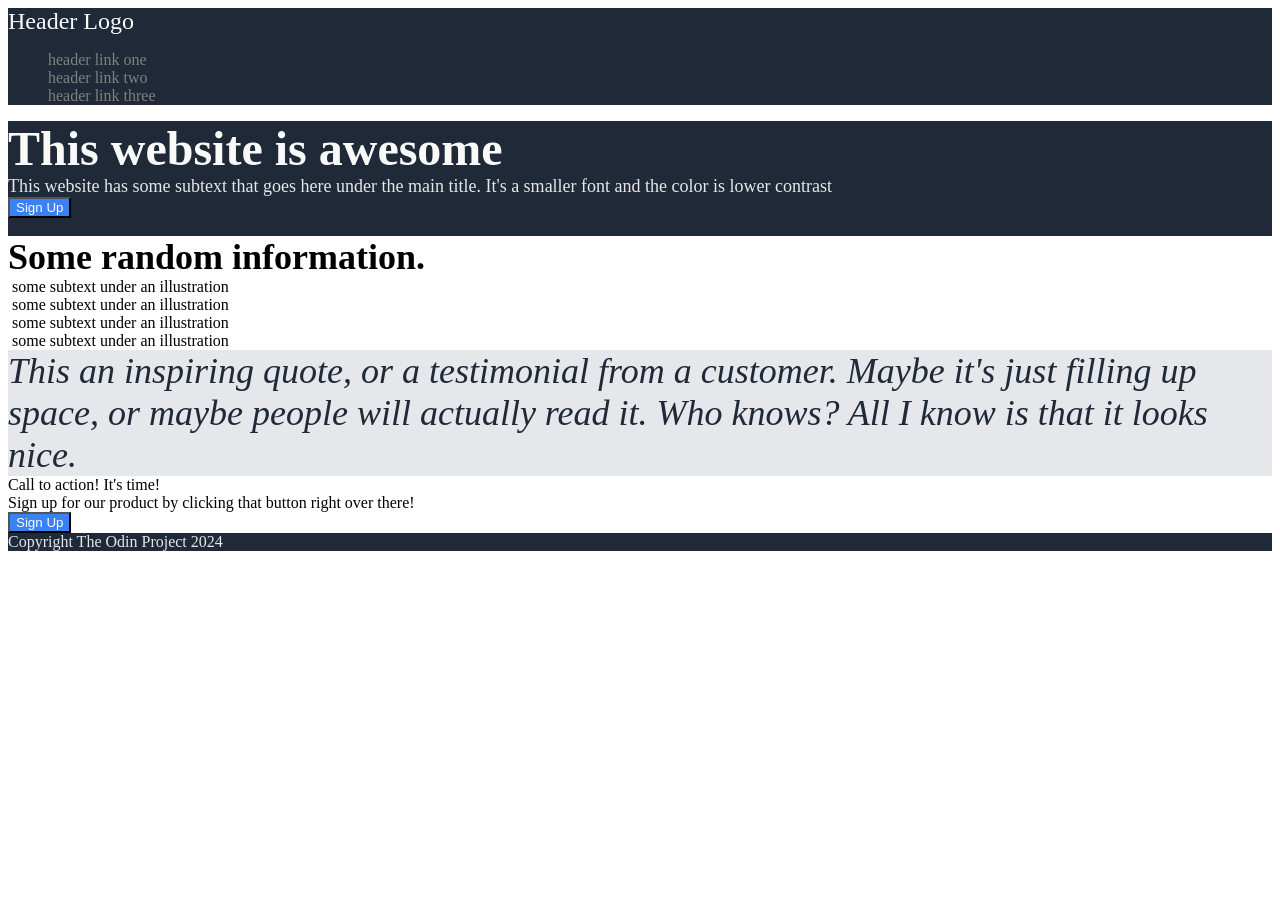
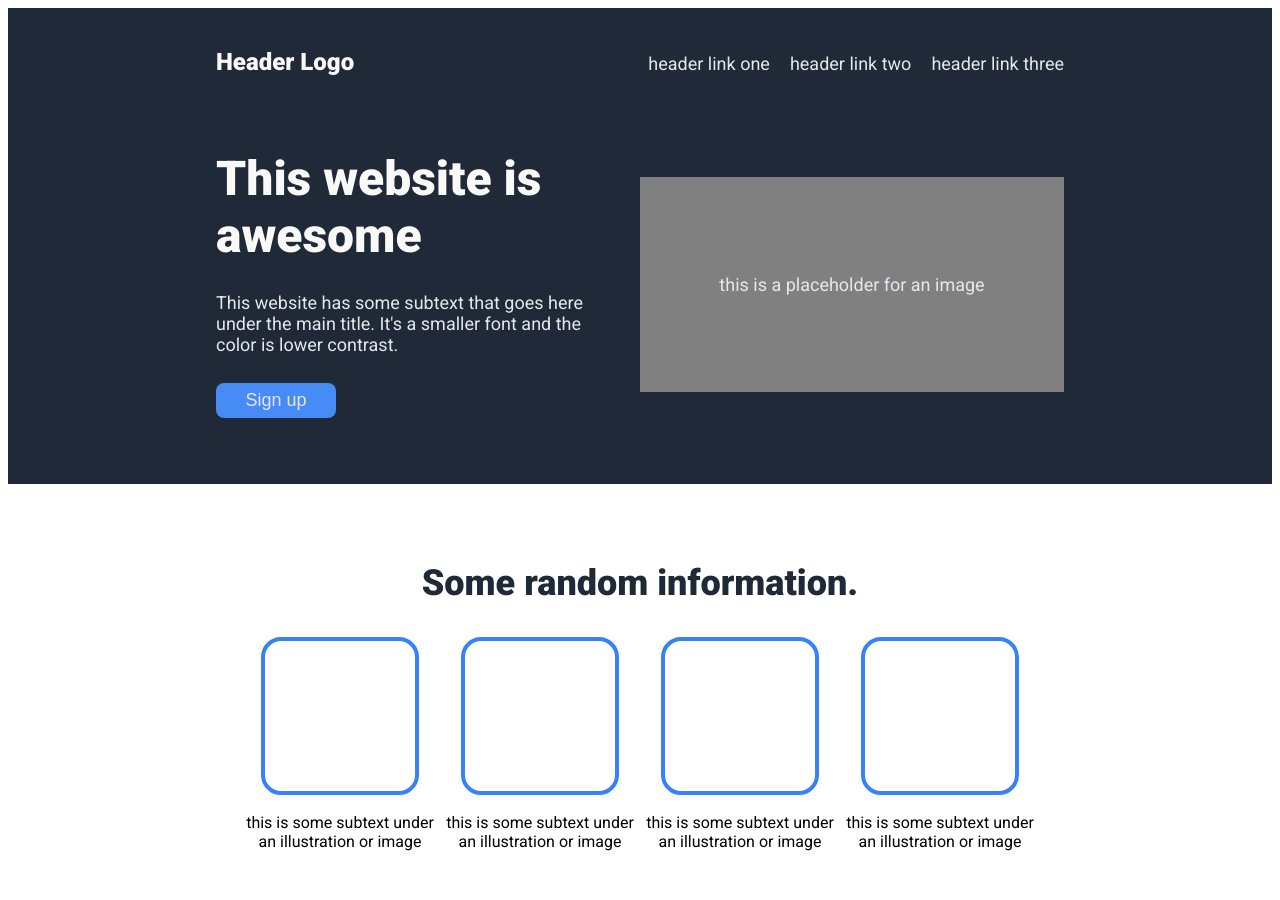
Before and after one commit to anlegi/odin-css-ex, a plain HTML site: page landing-page/index.html in a window 1280 px wide. Shown: the top 900 px of the page. Before the commit the page ends 800 px from the top, so only its background shows below. Drawn offline with Linux system fonts and the light colour scheme.

Commit message:
Add css for landing page

```diff
--- a/landing-page/index.html
+++ b/landing-page/index.html
@@ -6,63 +6,81 @@
     <link rel="stylesheet" href="style.css">
   </head>
   <body>
-    <div class="header">
-      <div class="logo">Header Logo</div>
-      <div class="header-right">
+    <body>
+      <header>
+          <div class="nav">
+              <div class="left">
+                  <p class="logo">Header Logo</p>
+              </div>
+              <div class="right">
                   <ul>
-          <li><a href="#" class="link-one">header link one</a></li>
-          <li><a href="#" class="link-two">header link two</a></li>
-          <li><a href="#" class="link-three">header link three</a></li>
+                      <li><a href="#">header link one</a></li>
+                      <li><a href="#">header link two</a></li>
+                      <li><a href="#">header link three</a></li>
                   </ul>
               </div>
           </div>
-    <div class="container-1">
-      <div class="text-left">
-        <div class="title">This website is awesome</div>
-        <div class="text">This website has some subtext that goes here under the main title. It's a smaller font and the color is lower contrast</div>
-        <button>Sign Up</button>
+
+          <div class="banner">
+              <div class="left">
+                  <h1 class="title">This website is awesome</h1>
+                  <p class="subtext">This website has some subtext that goes here under the main title. It's a smaller
+                      font and the
+                      color is lower contrast.</p>
+                  <button class="subtext">Sign up</button>
               </div>
-      <div class="text-right">
-        <img src="#" alt="">
-      </div>
-    </div>
-    <div class="container-2">
-      <div class="title-info">Some random information.</div>
-      <div class="cards">
-        <div class="card">
-          <img src="" alt="">
-          some subtext under an illustration
-        </div>
-        <div class="card">
-          <img src="" alt="">
-          some subtext under an illustration
-        </div>
-        <div class="card">
-          <img src="" alt="">
-          some subtext under an illustration
-        </div>
-        <div class="card">
-          <img src="" alt="">
-          some subtext under an illustration
+              <div class="right">
+                  <div class="image">
+                      <p class="subtext">this is a placeholder for an image</p>
                   </div>
               </div>
           </div>
-    <div class="container-3">
-      <div class="quote">This an inspiring quote, or a testimonial from a customer. Maybe it's just filling up space, or maybe people will actually read it. Who knows? All I know is that it looks nice.</div>
+      </header>
+
+      <main>
+          <h2>Some random information.</h2>
+          <div class="card-container">
+              <div class="card">
+                  <div class="card-text"></div>
+                  <p>this is some subtext under an illustration or image</p>
               </div>
-    <div class="container-4">
-      <div class="inside-blue">
-        <div class="inside-blue-text">
-          Call to action! It's time!
+
+              <div class="card">
+                  <div class="card-text"></div>
+                  <p>this is some subtext under an illustration or image</p>
               </div>
-        <div class="blue-sub-text">Sign up for our product by clicking that button right over there!</div>
-        <div class="button-sign-up"><button>Sign Up</button></div>
+
+              <div class="card">
+                  <div class="card-text"></div>
+                  <p>this is some subtext under an illustration or image</p>
+              </div>
+
+              <div class="card">
+                  <div class="card-text"></div>
+                  <p>this is some subtext under an illustration or image</p>
               </div>
           </div>
-    <div class="footer">
-      <div class="copyright">
-        Copyright The Odin Project 2024
+      </main>
+      <div class="quote">
+          <em>This is an inspiring quote, or a testimonial from a customer.
+              Maybe it's just filling up space, or maybe people will actually read it. Who knows? All I know is that it
+              looks nice.</em>
+          <p>- Thor, God of Thunder</p>
+      </div>
+
+      <div class="sign-up">
+          <div class="container">
+              <div class="left">
+                  <strong>Call to action! It's time!</strong>
+                  <p class="subtext">Sign up for our product by clicking that button right over there!</p>
+              </div>
+              <div class="right">
+                  <button class="secondary">Sign up</button>
               </div>
           </div>
+      </div>
+      <footer>
+          Copyright © The Odin Project 2024
+      </footer>
   </body>
   </html>
--- a/landing-page/style.css
+++ b/landing-page/style.css
@@ -1,53 +1,187 @@
-.header {
-  background-color: #1F2937;
-}
-ul {
-  list-style: none;
+@import url('https://fonts.googleapis.com/css2?family=Roboto:wght@300;400;500;700;900&display=swap');
 
+
+body {
+    font-family: 'Roboto', sans-serif;
 }
 
-a {
-  text-decoration: none;
-  color: grey;
+
+header {
+    background-color: #1f2937;
+    padding: 1em 13em;
 }
 
-.container-1 {
-  background-color: #1F2937;
+
+.logo {
+    font-size: 24px;
+    font-weight: 900;
+    color: #F9FAF8;
 }
 
-.logo {
-  font-size: 24px;
-  color: #F9FAF8;
-}
-.title {
-  font-size: 48px;
-  font-weight: 800;
-  color: #F9FAF8;
+.nav {
+    display: flex;
+    justify-content: space-between;
+    align-items: baseline;
 }
 
-.text {
-  font-size: 18px;
-  color: #E5E7EB;
+.nav ul {
+    list-style-type: none;
+    display: flex;
+    gap: 20px;
 }
 
-.footer {
-  background-color: #1F2937;
-  color: #E5E7EB;
+.subtext, a {
+    font-size: 18px;
+    color: #E5E7EB;
+    text-decoration: none;
+}
+
+
+.banner {
+    padding: 50px 0;
+    display: flex;
+    justify-content: center;
+    align-items: center;
+    gap: 2em;
+}
+
+.banner .left {
+    display: flex;
+    flex-direction: column;
+    gap: 10px;
+}
+
+.banner .right {
+    flex-shrink: 0;
+    width: 50%;
+}
+
+.title {
+    color: #F9FAF8;
+    font-weight: 900;
+    font-size: 48px;
+    margin: 0;
+}
+
+.banner button {
+  border: none;
 }
 
 button {
-  background-color: #3882F6;
+    padding: 7px 1em;
+    width: 120px;
+    background-color: #478bf7;
+    border-radius: 8px;
+}
+
+
+
+.image {
+    background-color: gray;
+    display: flex;
+    align-items: center;
+    justify-content: center;
+    height: 215px;
+}
+
+
+main {
+    display: flex;
+    flex-direction: column;
+    align-items: center;
+    padding: 0 13em;
+    margin-top: 3em;
+}
+
+main h2 {
+    font-size: 36px;
+    font-weight: 900;
+    color: #1f2937;
+}
+
+.card-container {
+    display: flex;
+    justify-content: center;
+    align-items: center;
+    flex-wrap: wrap;
+    margin: 3px 0 6px 0;
+    padding-bottom: 30px;
+}
+
+.card {
+    text-align: center;
+    max-width: 200px;
+    display: flex;
+    flex-direction: column;
+    align-items: center;
+    gap: 2px;
+}
+
+.card-text {
+    border: 4px solid #3882F6;
+    border-radius: 20px;
+    width: 150px;
+    height: 150px;
+}
+
+
+.quote {
+    display: flex;
+    flex-direction: column;
+    justify-content: center;
+    background-color: #E5E7EB;
+    padding: 7em 13em;
+}
+
+
+.quote em {
+    font-size: 36px;
+    font-weight: 100;
+    color: black;
+}
+
+.quote p {
+  align-self: flex-end;
+  font-weight: bold;
+  font-size: 24px;
+  color: black;
+}
+
+.container button {
+  border: 2px solid #FFF;
   color: white;
 }
 
-.title-info {
-  font-size: 36px;
-  font-weight: 800;
+.sign-up {
+  display: flex;
+  justify-content: center;
+  align-items: center;
+  padding: 30px 90px;
 }
 
-.quote {
-  background-color: #E5E7EB;
-  color: #1F2937;
-  font-size: 36px;
-  font-style: italic;
+.container {
+  display: flex;
+  justify-content: space-around;
+  align-items: center;
+  background-color: #3882F6;
+  padding: 50px;
+  width: 100%;
+  border-radius: 10px;
 }
+
+
+
+strong {
+  font-size: 24px;
+  color: white;
+}
+
+
+footer {
+    background-color: #1f2937;
+    color: white;
+    display: flex;
+    justify-content: center;
+    align-items: center;
+    padding: 30px 0;
+}
```
Lines whose indentation alone changed are shown as unchanged.
